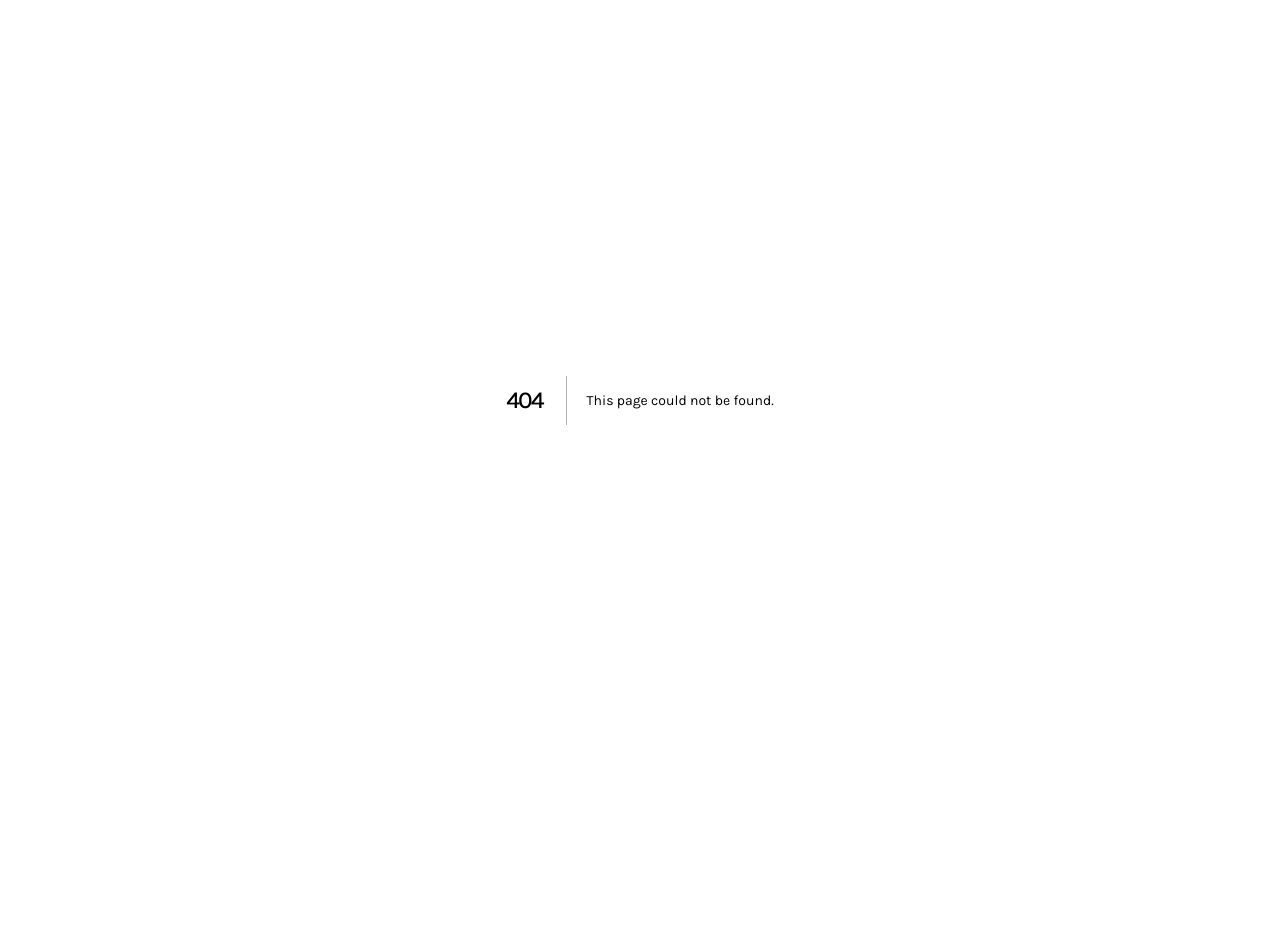
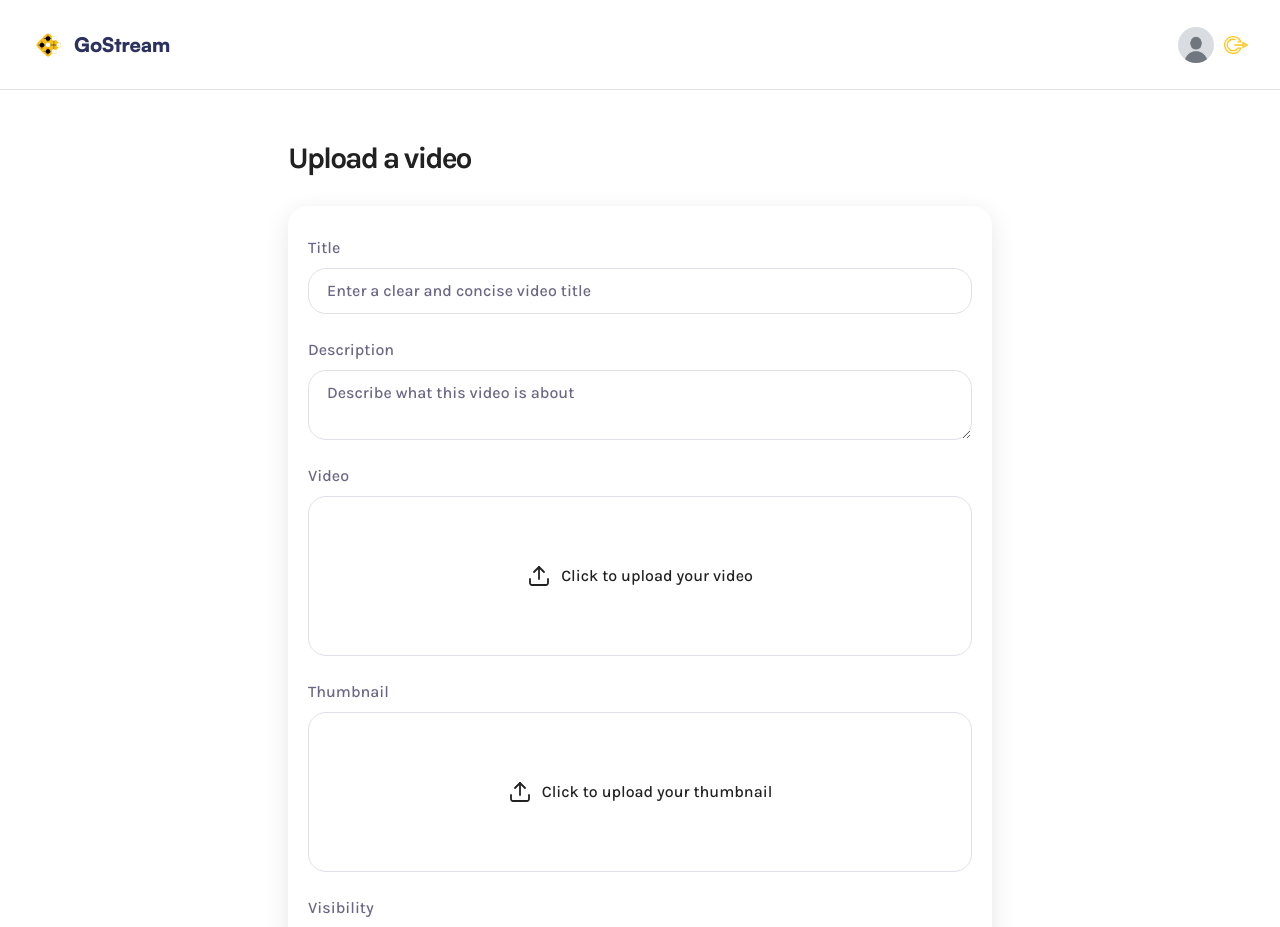
Before and after one commit to sadok-lajmi/TenukiGo-2025, a Next.js app in the folder frontend/: page /upload in a window 1280 px wide. Before the commit this address had no page. Shown: the top 927 px of the page. Before the commit the page ends 800 px from the top, so only its background shows below. Built offline with nearby package versions, Linux system fonts and the light colour scheme.

Commit message:
Page d'upload en cours

```diff
--- /dev/null
+++ b/frontend/app/(root)/upload/page.tsx
@@ -0,0 +1,98 @@
+'use client';
+
+
+import FormField from '@/components/FormField'
+import FileInput from '@/components/FileInput'
+import { ChangeEvent, useState } from 'react'
+
+const Page = () => {
+    const [formData, setFormData] = useState({
+        title: '',
+        description: '',
+        visibility: 'public',
+    });
+
+    const video = {};
+    const thumbnail = {};
+
+    const [error, setError] = useState(null);
+
+    const handleInputChange = (e: ChangeEvent) => {
+        const { name, value } = e.target;
+        setFormData((prevState) => ({
+            ...prevState,
+            [name]: value,
+        }));
+    }
+
+    return (
+        <div className='wrapper-md upload-page'>
+            <h1>Upload a video</h1>
+
+            {error && <div className='error-field'>{error}</div>}
+
+            <form className='rounded-20 shadow-10 gap-6 w-full flex flex-col px-5 py-7.5'>
+                <FormField
+                    id='title'
+                    label='Title'
+                    value={formData.title}
+                    onChange={handleInputChange}
+                    placeholder='Enter a clear and concise video title'
+                />
+
+
+                <FormField
+                    id='description'
+                    label='Description'
+                    value={formData.description}
+                    onChange={handleInputChange}
+                    as='textarea'
+                    placeholder='Describe what this video is about'
+                />
+
+                <FileInput
+                    id='video'
+                    label='Video'
+                    accept='video/*'
+                    file={video.file}
+                    previewUrl={video.previewUrl}
+                    inputRef={video.inputRef}
+                    onChange={video.handleFileChange}
+                    onReset={video.resetFile}
+                    type='video'
+                />
+
+                <FileInput
+                    id='thumbnail'
+                    label='Thumbnail'
+                    accept='image/*'
+                    file={thumbnail.file}
+                    previewUrl={thumbnail.previewUrl}
+                    inputRef={thumbnail.inputRef}
+                    onChange={thumbnail.handleFileChange}
+                    onReset={thumbnail.resetFile}
+                    type='image'
+                />
+
+
+
+                <FormField
+                    id='visibility'
+                    label='Visibility'
+                    value={formData.visibility}
+                    onChange={handleInputChange}
+                    as='select'
+                    options={[
+                        { value: 'public', label: 'Public' },
+                        { value: 'private', label: 'Private' },
+                    ]}
+                />
+
+            </form>
+
+
+        </div>
+    )
+}
+
+export default Page
--- /dev/null
+++ b/frontend/components/FileInput.tsx
@@ -0,0 +1,56 @@
+import Image from "next/image";
+
+const FileInput = ({
+  id,
+  label,
+  accept,
+  file,
+  previewUrl,
+  inputRef,
+  onChange,
+  onReset,
+  type,
+}: FileInputProps) => (
+  <section className="file-input">
+    <label htmlFor={id}>{label}</label>
+    <input
+      type="file"
+      id={id}
+      accept={accept}
+      hidden
+      ref={inputRef}
+      onChange={onChange}
+    />
+
+    {!previewUrl ? (
+      <figure onClick={() => inputRef.current?.click()}>
+        <Image
+          src="/assets/icons/upload.svg"
+          alt="Upload Icon"
+          width={24}
+          height={24}
+        />
+        <p>Click to upload your {id}</p>
+      </figure>
+    ) : (
+      <div>
+        {type === "video" ? (
+          <video src={previewUrl} controls />
+        ) : (
+          <Image src={previewUrl} alt={`Selected ${id}`} fill />
+        )}
+        <button type="button" onClick={onReset}>
+          <Image
+            src="/assets/icons/close.svg"
+            alt="Close Icon"
+            width={16}
+            height={16}
+          />
+        </button>
+        <p>{file?.name}</p>
+      </div>
+    )}
+  </section>
+);
+
+export default FileInput;
--- /dev/null
+++ b/frontend/components/FormField.tsx
@@ -0,0 +1,42 @@
+import React from 'react'
+
+const FormField = ({ id, label, type = 'text', value, onChange, placeholder, as = 'input', options = [] }: FormFieldProps) => {
+    const InputToRender = ({ type }: { type: string } ) => {
+        if (type === 'textarea') {
+            return <textarea
+                id={id}
+                name={id}
+                value={value}
+                onChange={onChange}
+                placeholder={placeholder}
+            />
+        } else if (type === 'select') {
+            return <select
+                id={id}
+                name={id}
+                value={value}
+                onChange={onChange}
+
+            >
+                {options.map(({ label, value }) => ( <option key={label} value={value}>{label}</option> ))}
+            </select>
+        } else {
+            return <input
+                type={type}
+                id={id}
+                name={id}
+                value={value}
+                onChange={onChange}
+                placeholder={placeholder}
+            />
+        }
+    }
+    return (
+        <div className='form-field'>
+            <label htmlFor={id}>{label}</label>
+            <InputToRender type={as} />
+        </div>
+    )
+}
+
+export default FormField
--- /dev/null
+++ b/frontend/lib/hooks/useFileInput.ts
@@ -0,0 +1,10 @@
+import { useState, useRef } from "react"
+
+export const useFileInput = (maxSize: number) => {
+    const [file, setFile] = useState(null);
+    const [previewUrl, setPreviewUrl] = useState('');
+    const [duration, setDuration] = useState(0);
+    const inputRef = useRef(null);
+
+
+}
```
